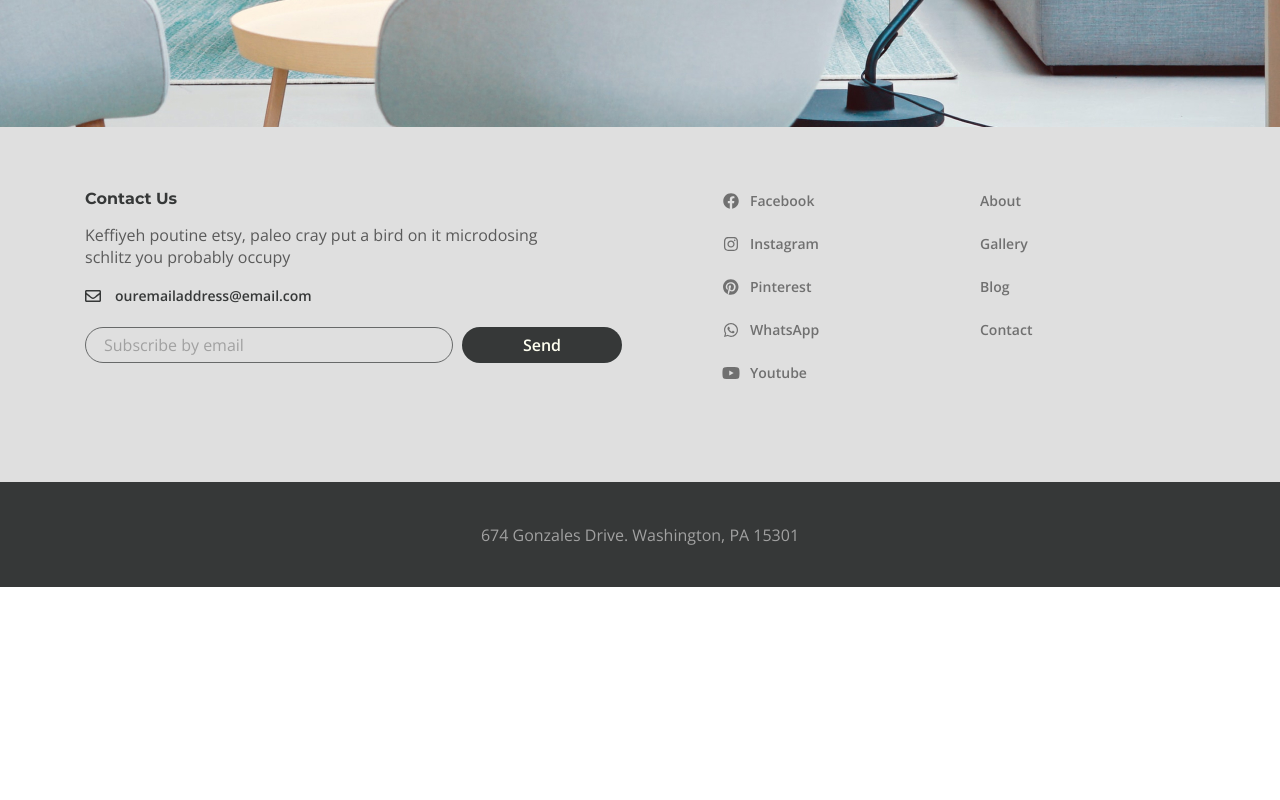
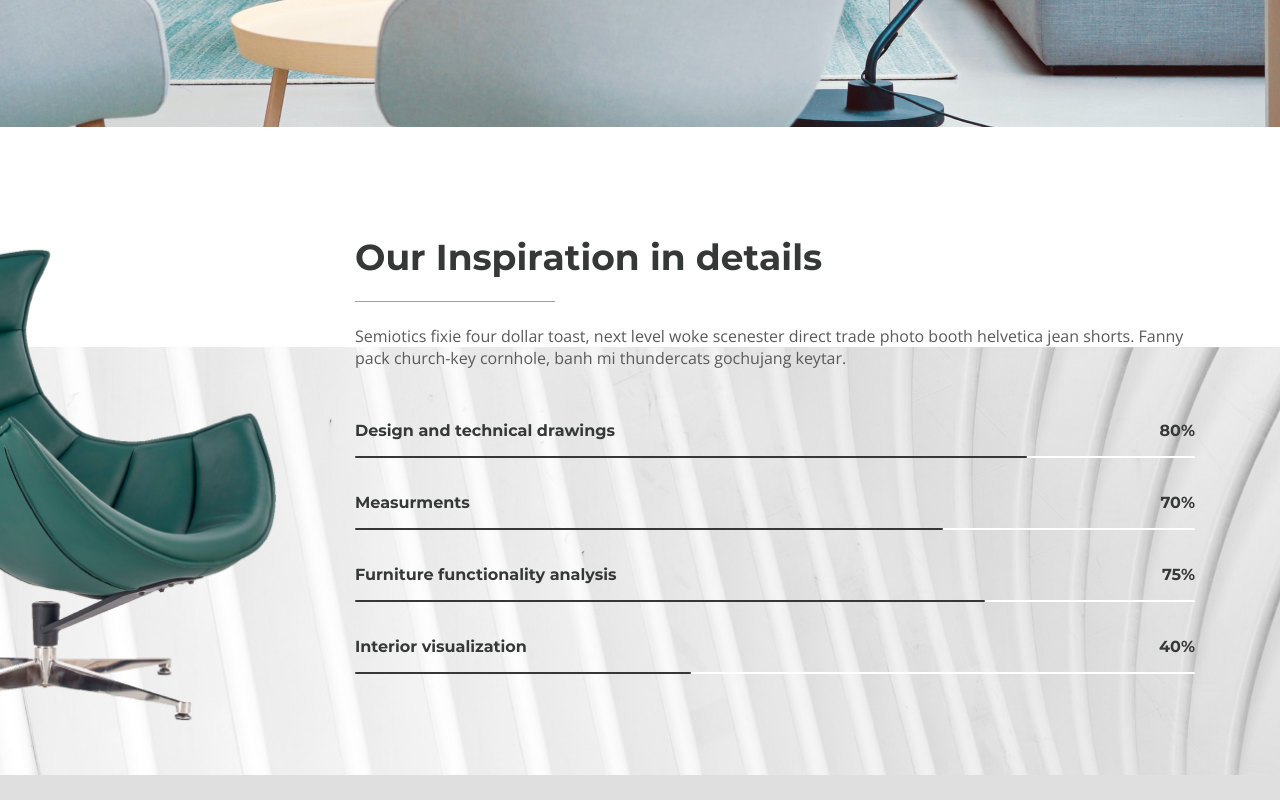
Before and after one commit to dev-rodion/desire-gulp, a website: page app/about.html in a window 1280 px wide. Shown: the part 1420-2220 px from the top of the page. Before the commit the page ends 2007 px from the top, so only its background shows below. Drawn offline with Linux system fonts and the light colour scheme; files whose address does not match are found by name.

Commit message:
Added section.inspiration for about.html, images and styles

```diff
--- a/app/about.html
+++ b/app/about.html
@@ -123,6 +123,56 @@
           </div>
         </section>
 
+        <section class="inspiration">
+          <div class="container">
+            <div class="inspiration__inner">
+              <img class="inspiration__img" src="images/content/inspiration-chair.png" alt="green chair">
+
+              <div class="inspiration__content">
+                <h3 class="inspiration__title">
+                  Our Inspiration in details
+                </h3>
+                <p class="inspiration__text">
+                  Semiotics fixie four dollar toast, next level woke scenester direct trade
+                  photo booth helvetica jean shorts. Fanny pack church-key cornhole,
+                  banh mi thundercats gochujang keytar.
+                </p>
+
+                <ul class="inspiration__list">
+                  <li class="inspiration__item">
+                    <div class="inspiration__item-content">
+                      <p class="inspiration__text">Design and technical drawings</p>
+                      <p class="inspiration__num">80%</p>
+                    </div>
+                    <div class="inspiration__line" style="width: 80%"></div>
+                  </li>
+                  <li class="inspiration__item">
+                    <div class="inspiration__item-content">
+                      <p class="inspiration__text">Measurments</p>
+                      <p class="inspiration__num">70%</p>
+                    </div>
+                    <div class="inspiration__line" style="width: 70%"></div>
+                  </li>
+                  <li class="inspiration__item">
+                    <div class="inspiration__item-content">
+                      <p class="inspiration__text">Furniture functionality analysis</p>
+                      <p class="inspiration__num">75%</p>
+                    </div>
+                    <div class="inspiration__line" style="width: 75%"></div>
+                  </li>
+                  <li class="inspiration__item">
+                    <div class="inspiration__item-content">
+                      <p class="inspiration__text">Interior visualization</p>
+                      <p class="inspiration__num">40%</p>
+                    </div>
+                    <div class="inspiration__line" style="width: 40%"></div>
+                  </li>
+                </ul>
+              </div>
+            </div>
+          </div>
+        </section>
+
       </main>
 
       <footer class="footer">
--- a/app/scss/style.scss
+++ b/app/scss/style.scss
@@ -679,9 +679,86 @@
     background-position: center top;
     background-size: cover;
   }
-  &__popup-play {
+}
+
+.inspiration {
+  position: relative;
+  padding: 100px 0 45px;
+  &::after {
+    content: "";
+    position: absolute;
+    top: 220px;
+    left: 0;
+    bottom: 0;
+    right: 0;
+    z-index: -1;
+    background-image: url("../images/inspiration-bg.jpg");
+    background-size: cover;
+    background-position: center;
   }
-  &__popup-icon {
+  &__inner {
+    display: flex;
+  }
+  &__img {
+    display: block;
+    max-width: 430px;
+    height: auto;
+    margin-left: -230px;
+  }
+  &__content {
+    padding-left: 70px;
+  }
+  &__title {
+    position: relative;
+    font-size: 36px;
+    line-height: 60px;
+    padding-bottom: 15px;
+    margin-bottom: 23px;
+    &::after {
+      content: "";
+      position: absolute;
+      bottom: 0;
+      left: 0;
+      display: block;
+      width: 200px;
+      height: 1px;
+      background-color: $gray;
+    }
+  }
+  &__list {
+    margin-top: 50px;
+  }
+  &__item {
+    position: relative;
+    margin-top: 33px;
+    @extend %title-font;
+    font-size: 16px;
+    line-height: 23px;
+    &::after {
+      content: "";
+      display: block;
+      width: 100%;
+      height: 2px;
+      border-radius: 4px;
+      background: #fff;
+    }
+  }
+  &__item-content {
+    display: flex;
+    justify-content: space-between;
+    flex-wrap: wrap;
+    padding-bottom: 14px;
+  }
+  &__num {
+    padding-left: 20px;
+  }
+  &__line {
+    position: absolute;
+    bottom: 0;
+    z-index: 1;
+    background-color: $black;
+    height: 2px;
+    border-radius: 4px;
   }
 }
 
```
Also changed, not shown: app/page.html (+0 -2 lines), app/css/style.min.css, app/images/content/inspiration-chair.png (added), app/images/inspiration-bg.jpg (added).
